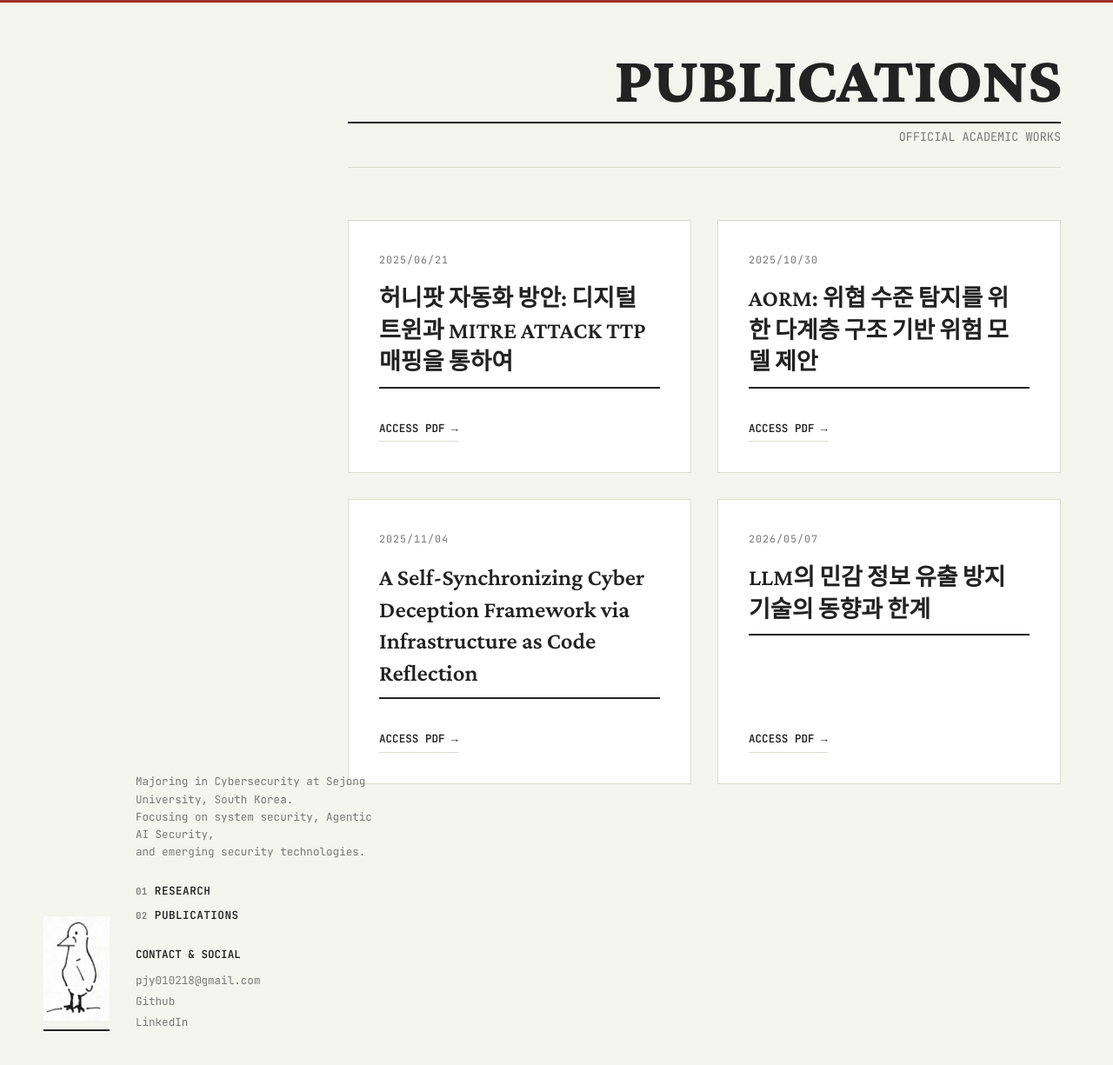
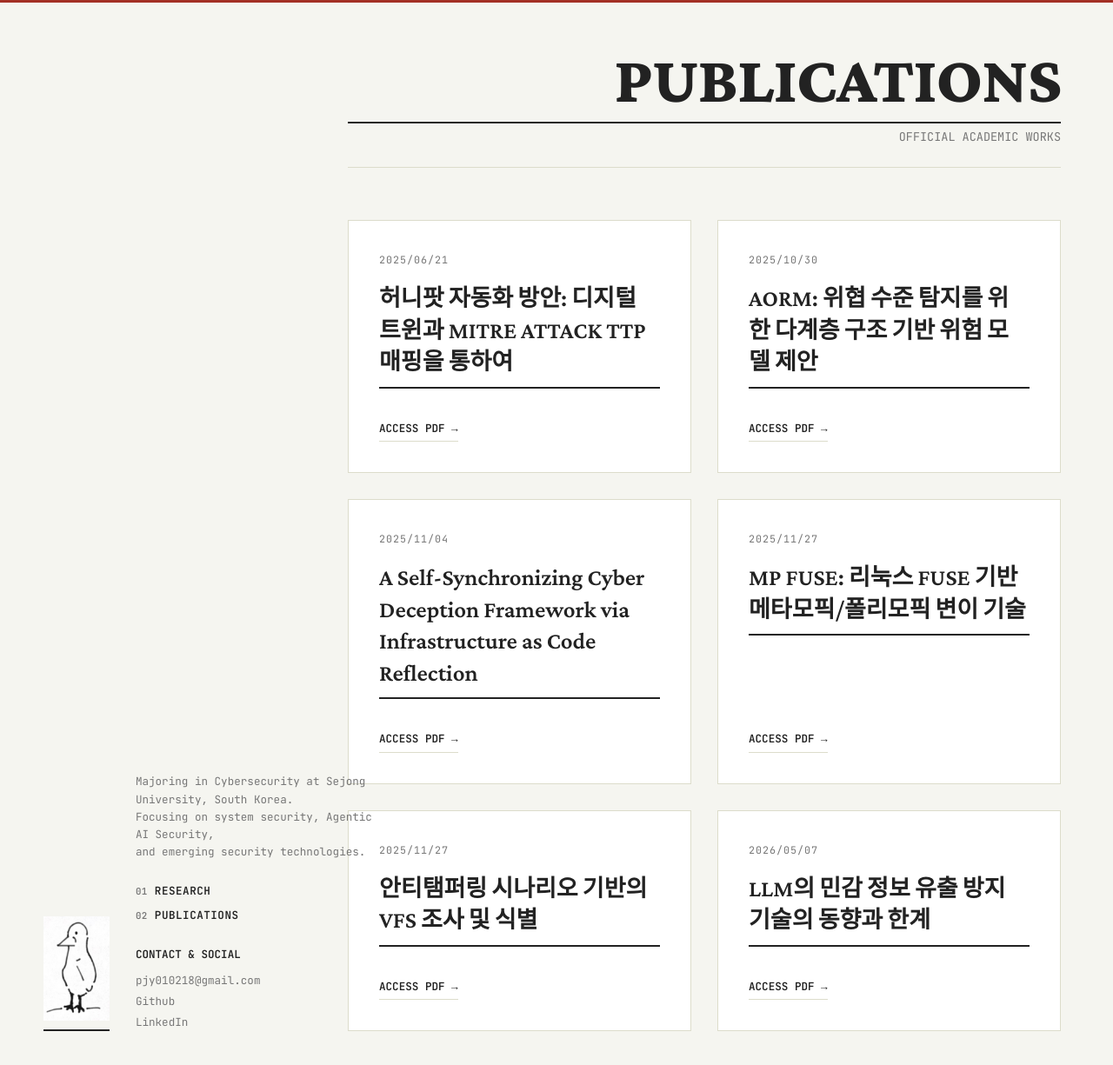
Before and after one commit to pjy010218/pjy010218.github.io, a Jekyll site: the page built from papers.md, in a window 1280 px wide and 1236 px high. Shown: the top 1225 px of the window at 87% size. Built offline with Jekyll 4.4.1, drawn with Linux system fonts in a browser that asks for light colours.

Commit message:
vault backup: 2026-04-15 01:43:09

```diff
--- a/_config.yml
+++ b/_config.yml
@@ -13,7 +13,7 @@ future: true # if the post's date is in the future
 
 # Site Author
 author:
-  name                   : "박준영 Junyoung Park" # appears in the footer and atom feed
+  name                   : "박준영 Junyeong Park" # appears in the footer and atom feed
 
 comments                 : true # set it to false to disable comments
 disqus:
--- a/_data/publications.yml
+++ b/_data/publications.yml
@@ -13,6 +13,16 @@
   url: "/assets/pdfs/A Self-Synchronizing Cyber Deception Framework via Infrastructure as Code Reflection.pdf"
   date: "2025/11/04"
 
+- title: "MP FUSE: 리눅스 FUSE 기반 메타모픽/폴리모픽 변이 기술"
+  conference: "한국정보보호학회 동계학술대회 (25-CISC'W)"
+  url: "/assets/pdfs/MP FUSE_ 리눅스 FUSE 기반 메타모픽_폴리모픽 변이 기술.pdf"
+  date: "2025/11/27"
+
+- title: "안티탬퍼링 시나리오 기반의 VFS 조사 및 식별"
+  conference: "한국정보보호학회 동계학술대회 (25-CISC'W)"
+  url: "/assets/pdfs/안티탬퍼링 시나리오 기반의 VFS 조사 및 식별.pdf"
+  date: "2025/11/27"
+
 - title: "LLM의 민감 정보 유출 방지 기술의 동향과 한계"
   conference: "한국인터넷정보학회 춘계학술발표대회 (26-KSII'S)"
   url: "/assets/pdfs/LLM의 민감 정보 유출 방지 기술의 동향과 한계.pdf"
```
Also changed, not shown: 3 other files.
